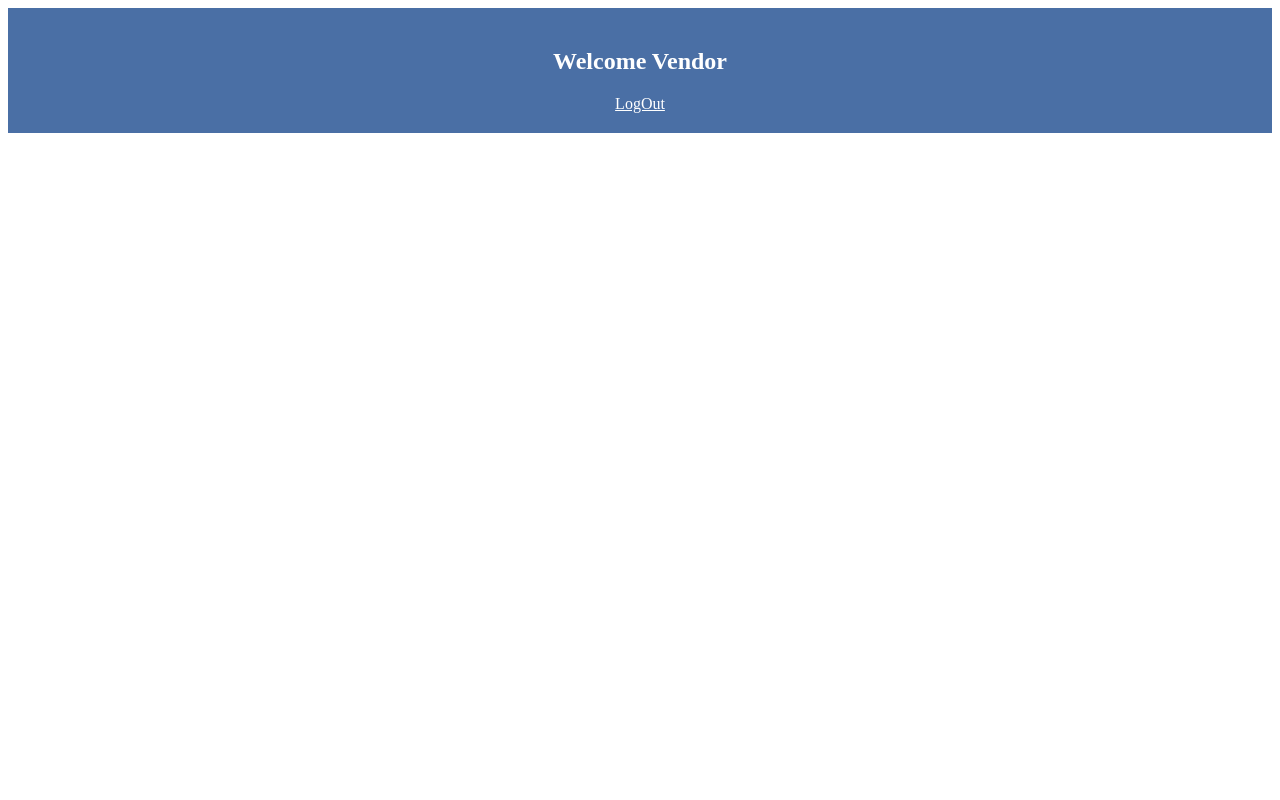
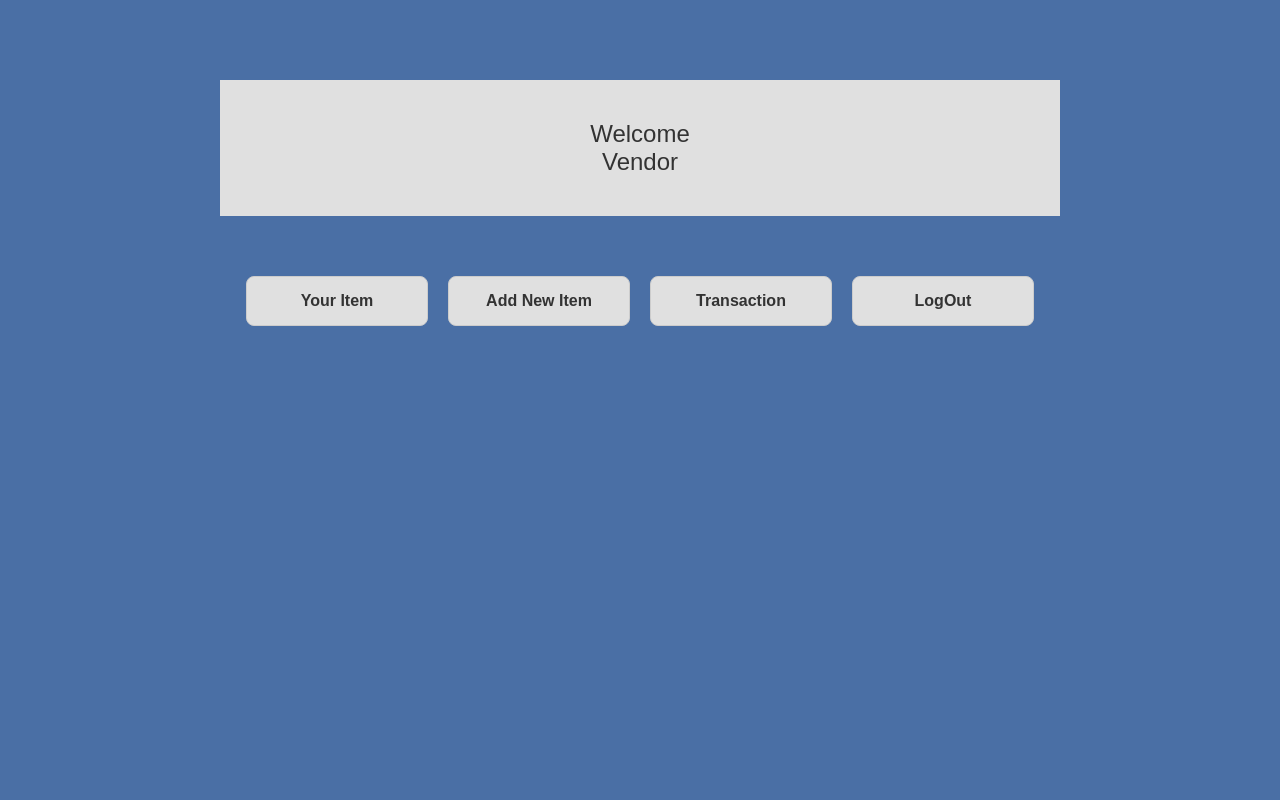
Before and after one commit to Abhishek881040/event_management_system, a Flask app: template template/vendor_dashboard.html in a window 1280 px wide. Run offline with Flask 3, Linux system fonts and the light colour scheme; the template is opened without the code that fills it, so the values that code supplies are empty.

Commit message:
Revamp vendor dashboard layout and styles

```diff
--- a/template/vendor_dashboard.html
+++ b/template/vendor_dashboard.html
@@ -1,4 +1,62 @@
-<div style="background-color: #4a6fa5; color: white; padding: 20px; text-align: center;">
-    <h2>Welcome Vendor</h2>
-    <a href="/logout" style="color: white;">LogOut</a>
-</div>
+<!DOCTYPE html>
+<html lang="en">
+<head>
+    <meta charset="UTF-8">
+    <title>Vendor Dashboard</title>
+    <style>
+        body {
+            background-color: #4a6fa5; /* Solid blue background from wireframe */
+            font-family: Arial, sans-serif;
+            display: flex;
+            flex-direction: column;
+            align-items: center;
+            padding-top: 80px;
+            margin: 0;
+        }
+        .welcome-banner {
+            background-color: #e0e0e0; /* Light grey */
+            color: #333;
+            width: 70%;
+            max-width: 800px;
+            text-align: center;
+            padding: 40px 20px;
+            font-size: 24px;
+            margin-bottom: 60px;
+        }
+        .button-row {
+            display: flex;
+            gap: 20px;
+            flex-wrap: wrap;
+            justify-content: center;
+        }
+        .nav-btn {
+            background-color: #e0e0e0;
+            color: #333;
+            text-decoration: none;
+            padding: 15px 30px;
+            border-radius: 8px;
+            font-weight: bold;
+            min-width: 120px;
+            text-align: center;
+            border: 1px solid #ccc;
+        }
+        .nav-btn:hover {
+            background-color: #d0d0d0;
+        }
+    </style>
+</head>
+<body>
+
+    <div class="welcome-banner">
+        Welcome<br>Vendor
+    </div>
+
+    <div class="button-row">
+        <a href="#" class="nav-btn">Your Item</a>
+        <a href="/vendor/item/add" class="nav-btn">Add New Item</a>
+        <a href="/vendor/orders" class="nav-btn">Transaction</a>
+        <a href="/logout" class="nav-btn">LogOut</a>
+    </div>
+
+</body>
+</html>
```
